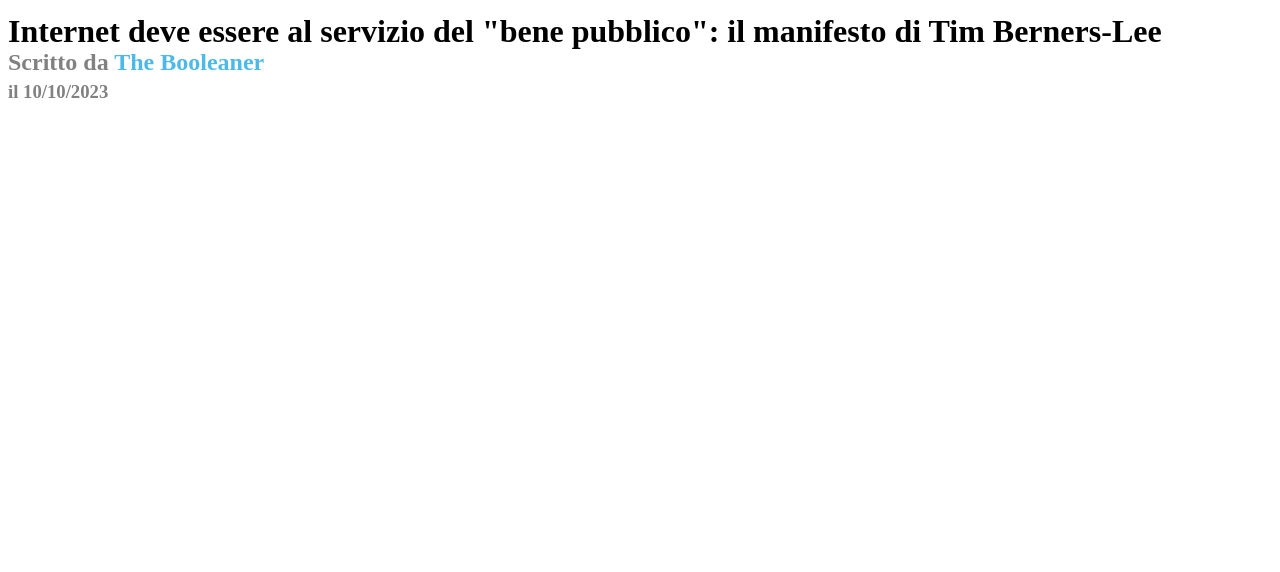
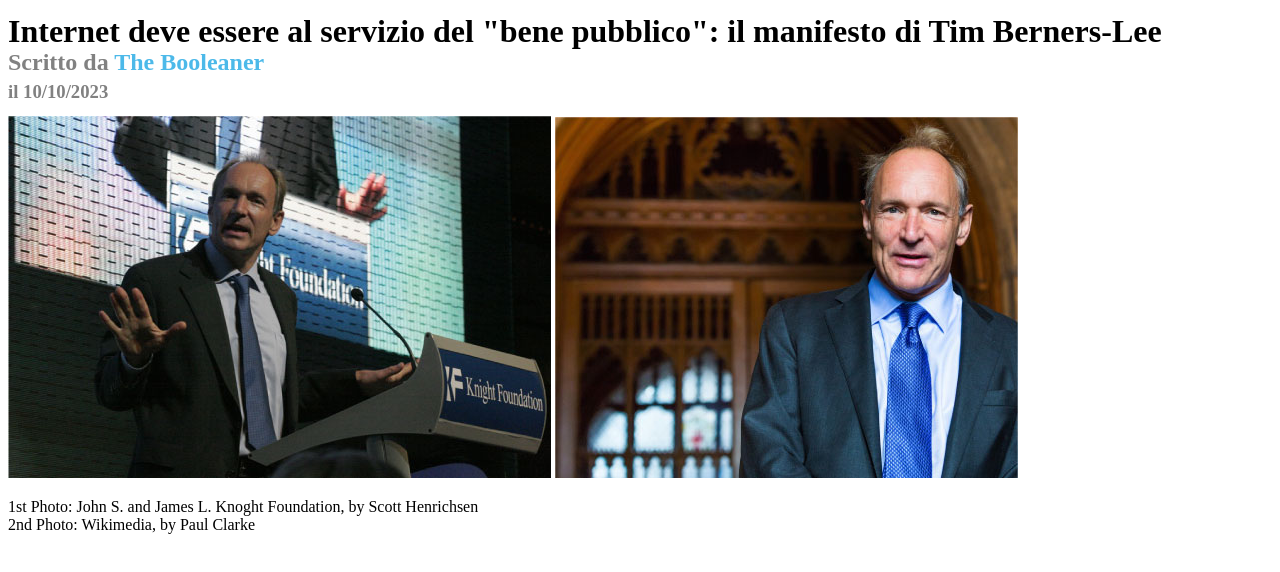
Before and after one commit to DarioEsposito89/html-css-booleaner, a plain HTML site: page index.html in a window 1280 px wide. Shown: the part 130-702 px from the top of the page. Drawn offline with Linux system fonts and the light colour scheme.

Commit message:
inserite due foto con didascalia

```diff
--- a/css/style.css
+++ b/css/style.css
@@ -13,7 +13,7 @@
     top: 50px;
 }
 
-.titoli{;
+.titoli{
     line-height: 10px;
 }
 
--- a/index.html
+++ b/index.html
@@ -21,6 +21,18 @@
                 <h3>il 10/10/2023</h3>
             </div>
 
+            <div>
+                <img src="img/tim-1.jpg" alt="Tim Berners-Lee">
+                <img src="img/tim-2.jpg" alt="Tim Berners-Lee">
+            </div>
+
+            <div class="didascalia">
+                <p>
+                    1st Photo: John S. and James L. Knoght Foundation, by Scott Henrichsen
+                    <br>
+                    2nd Photo: Wikimedia, by Paul Clarke
+                </p>
+            </div>
 
 
         </main>
```
